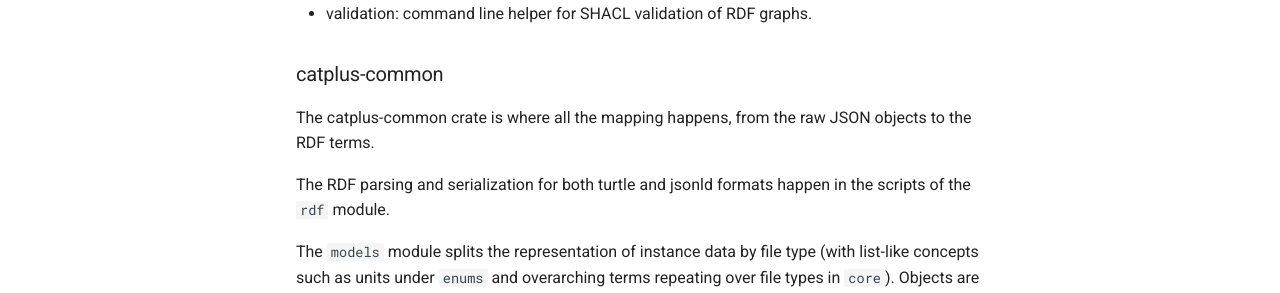
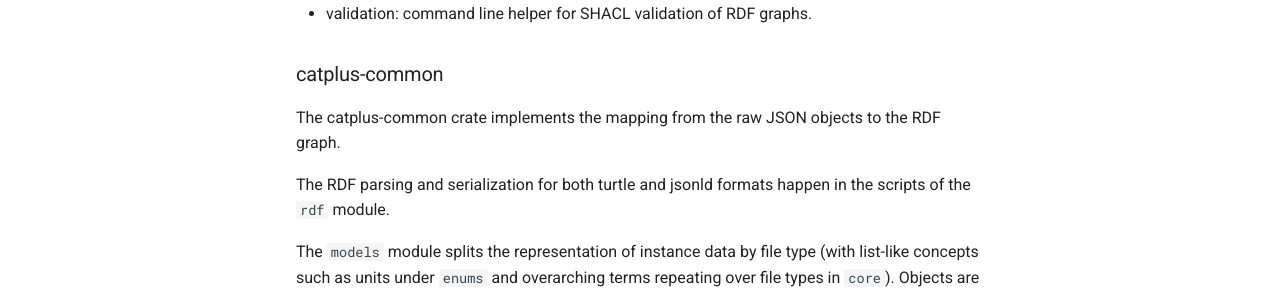
Before and after one commit to swisscatplus/catplus-docs, an MkDocs documentation site: the page built from docs/converters.md, in a window 1280 px wide and 900 px high. Shown: the part 404-697 px from the top of the window. Built offline with MkDocs 1.6.1 and Material for MkDocs 9.7.7, drawn with Linux system fonts in a browser that asks for light colours.

Commit message:
chore: enhance docs
Co-authored-by: Sabine Maennel <sabinem@users.noreply.github.com>

```diff
--- a/docs/converters.md
+++ b/docs/converters.md
@@ -12,7 +12,7 @@ The repository contains 3 crates:
 
 ### catplus-common
 
-The catplus-common crate is where all the mapping happens, from the raw JSON objects to the RDF terms.
+The catplus-common crate implements the mapping from the raw JSON objects to the RDF graph.
 
 The RDF parsing and serialization for both turtle and jsonld formats happen in the scripts of the `rdf` module.
 
```
